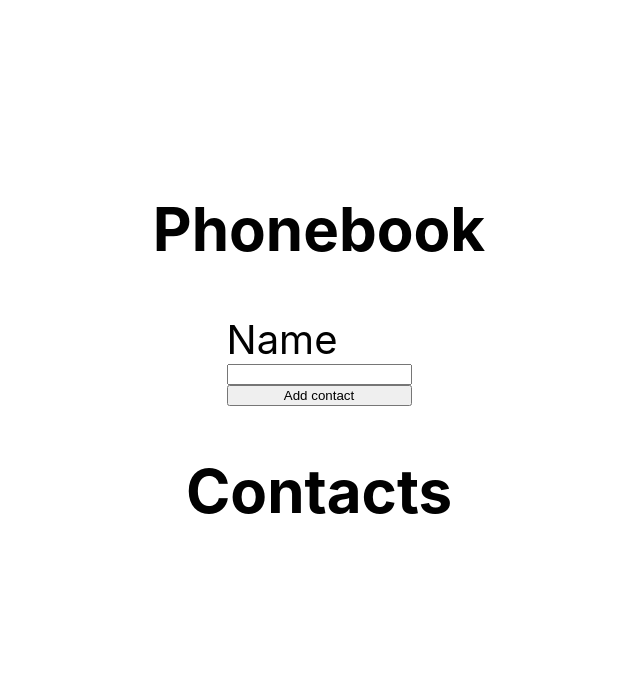
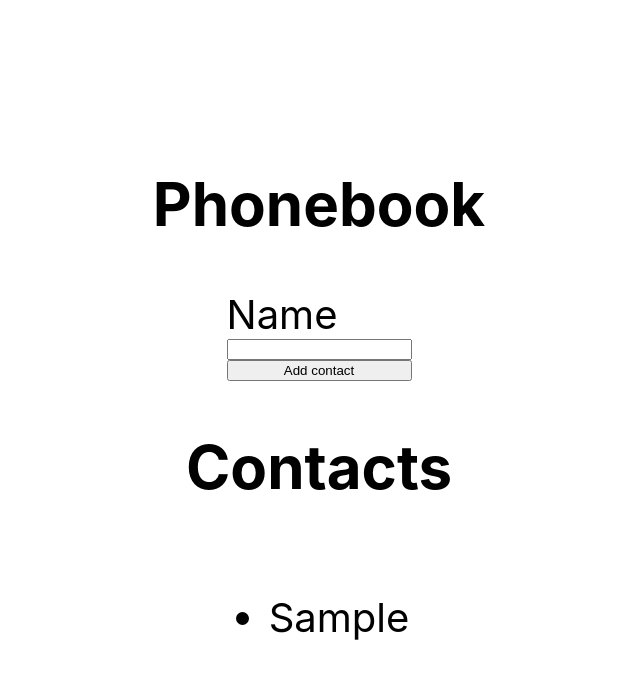
Before and after one commit to nicksolony/goit-react-hw-02-phonebook, a React (Create React App) app: page / in a window 1280 px wide. Both pictures are taken after typing "Sample" into the empty fields and a click on the button "Add contact". Shown: the top 678 px of the page, without its empty margins (321-961 px from the left). Built offline with nearby package versions, Linux system fonts and the light colour scheme.

Commit message:
added contact form functionality that enables adding names

```diff
--- a/src/components/App.jsx
+++ b/src/components/App.jsx
@@ -18,7 +18,15 @@ export class App extends Component {
 
   handleSubmit = (e) => {
     e.preventDefault();
-    console.log(this.state.name);
+    let contact = {
+      id: nanoid(),
+      name: this.state.name
+    };
+
+    this.setState(({ contacts }) => ({
+      contacts: [...contacts, contact],
+    }));
+
     this.setState({ name: '' });
   }
 
@@ -61,7 +69,7 @@ export class App extends Component {
         <ul>
           {contacts.map((contact) =>
             {return (
-            <li>{contact.name}</li>
+            <li key={contact.id}>{contact.name}</li>
             )}
           )}
         </ul>
```
